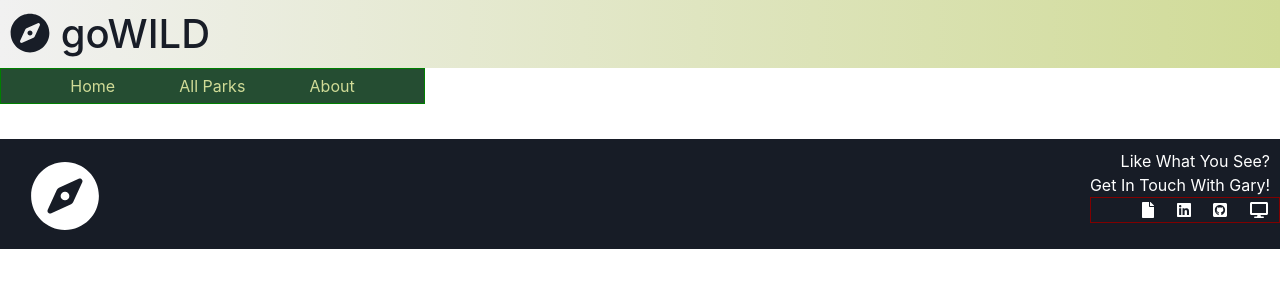
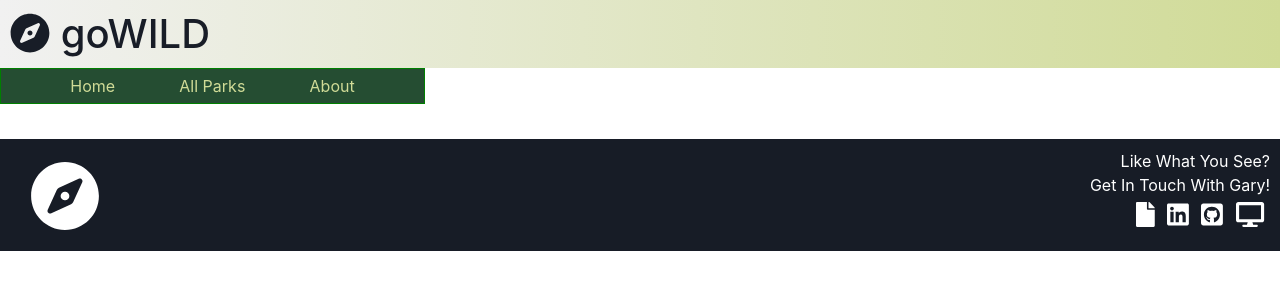
Before and after one commit to gbarka2/goWILD.Angular-Typescript, an Angular app: page /parks in a window 1280 px wide. Shown: the top 300 px of the page. Built offline with nearby package versions, Linux system fonts and the light colour scheme; no server answers.

Commit message:
Links added in footer

```diff
--- a/src/app/contact/contact.component.css
+++ b/src/app/contact/contact.component.css
@@ -7,8 +7,11 @@ ul {
   display: flex;
   list-style-type: none;
   justify-content: space-around;
-  border: 1px solid maroon;
-
+  font-size: 25px;
+  margin-right: 10px;
+}
+a {
+  color: white;
 }
 
 p {
--- a/src/app/contact/contact.component.html
+++ b/src/app/contact/contact.component.html
@@ -3,8 +3,8 @@
   <p>Get In Touch With Gary!</p>
 </div>
 <ul>
-  <fa-icon [icon]="faFile"></fa-icon>
-  <fa-icon [icon]="faLinkedin"></fa-icon>
-  <fa-icon [icon]="faGithubSquare"></fa-icon>
-  <fa-icon [icon]="faDesktop"></fa-icon>
+  <a href="https://docs.google.com/document/d/1bPYce5dfWj5F_gWr1oUAH3zQufldsALexJk5lAceF3E/edit?usp=sharing"><fa-icon [icon]="faFile"></fa-icon></a>
+  <a href="https://www.linkedin.com/in/gary-barkauski/"><fa-icon [icon]="faLinkedin"></fa-icon></a>
+  <a href="https://github.com/gbarka2"><fa-icon [icon]="faGithubSquare"></fa-icon></a>
+  <a href="https://gbarka2.github.io/"><fa-icon [icon]="faDesktop"></fa-icon></a>
 </ul>
```
